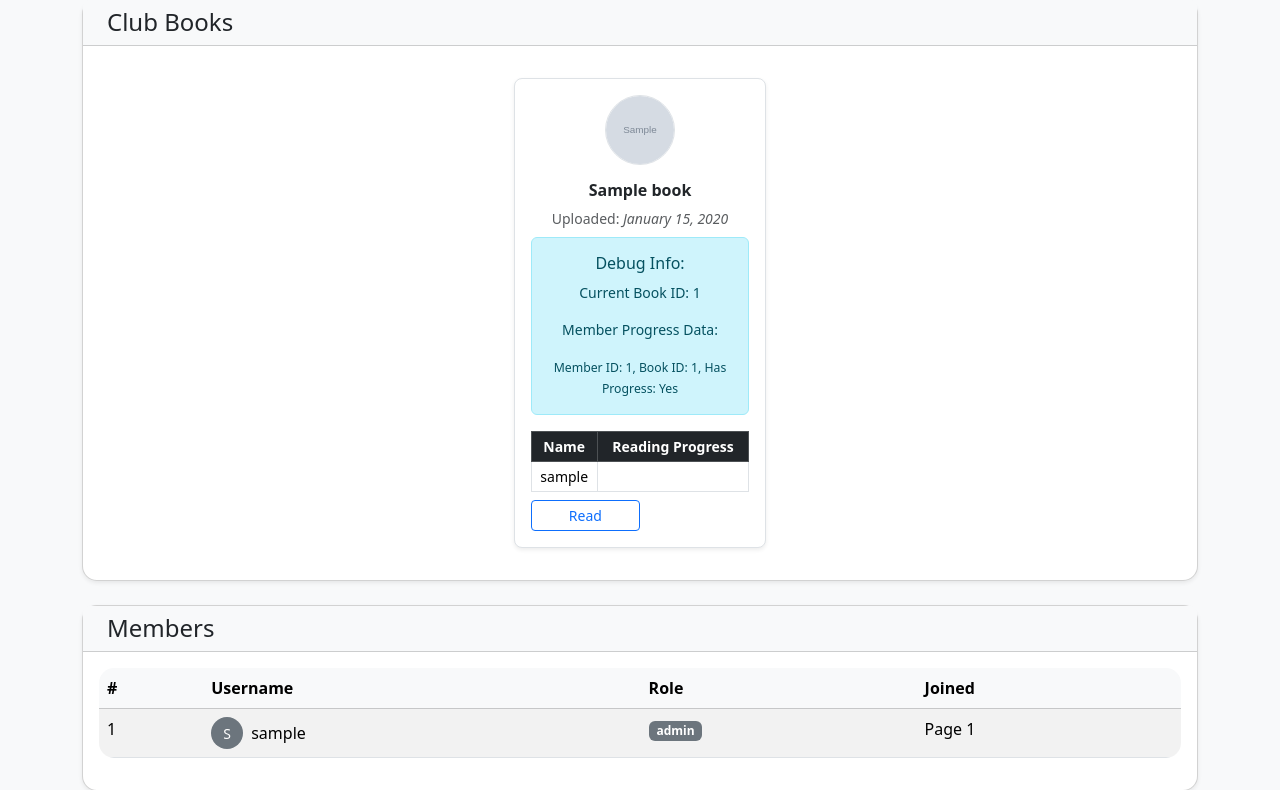
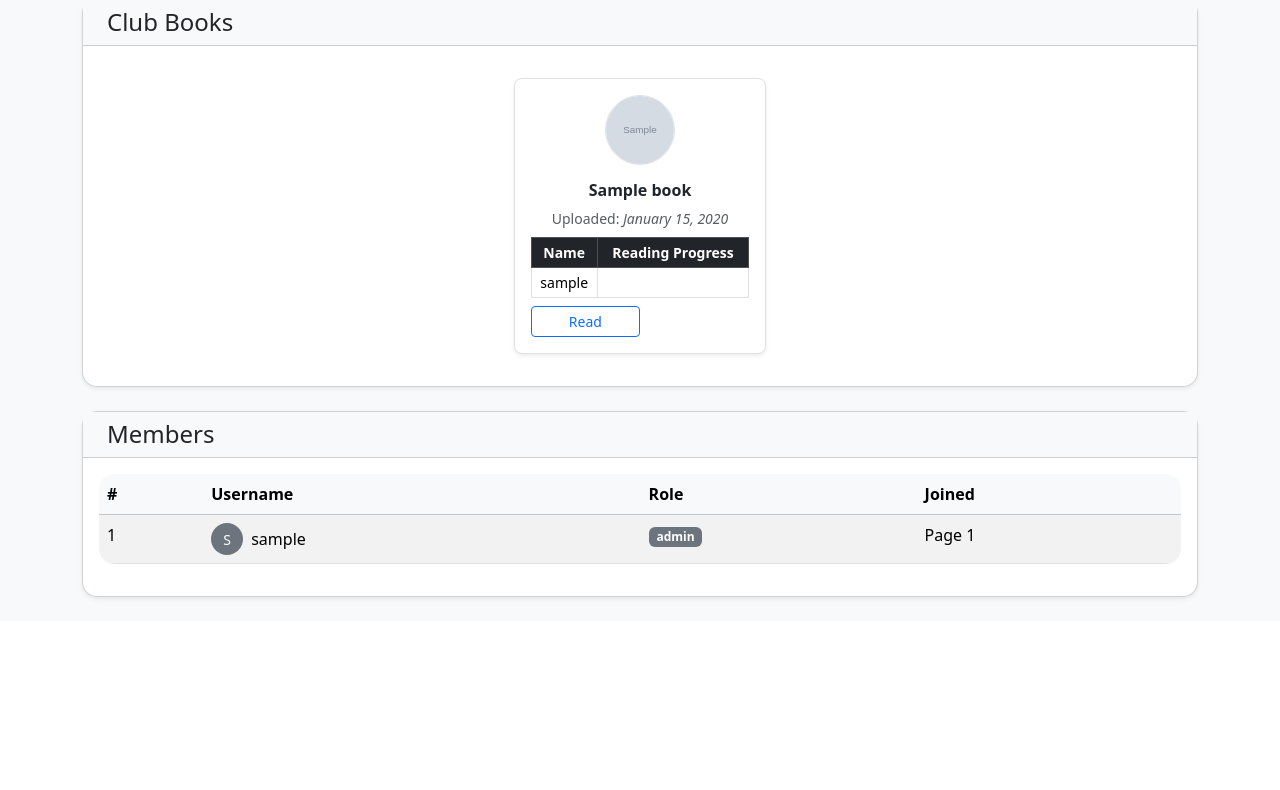
Before and after one commit to keith244/BookByte, a Django app: template templates/bookclubs/book_club_details.html in a window 1280 px wide. Shown: the part 253-1043 px from the top of the page. After the commit the page ends 853 px from the top, so only its background shows below. Run offline with Django 5.2, Linux system fonts and the light colour scheme; the template is opened without the code that fills it: most values are stand-ins (such as "Sample title", 1, 10 or a date in 2020); grey boxes marked "Sample" are stand-in pictures; some libraries are stand-ins or nearby versions.

Commit message:
Updated requirements.txt

```diff
--- a/templates/bookclubs/book_club_details.html
+++ b/templates/bookclubs/book_club_details.html
@@ -53,14 +53,7 @@
                                 <p class="text-muted small mb-2">Uploaded: <i>{{ club_book.added_at|date:"F j, Y" }}</i></p>
 
                                 <div class="table-responsive small">
-                                    <div class="alert alert-info">
-    <h6>Debug Info:</h6>
-    <p>Current Book ID: {{ club_book.book.pk }}</p>
-    <p>Member Progress Data:</p>
-    {% for mp in member_book_progress %}
-        <small>Member ID: {{ mp.member_id }}, Book ID: {{ mp.book_id }}, Has Progress: {% if mp.progress %}Yes{% else %}No{% endif %}</small><br>
-    {% endfor %}
-</div>
+
                                     <table class="table table-sm table-bordered mb-2">
                                         <thead class="table-dark">
                                             <tr>
```
Also changed, not shown: requirements.txt (+1 -42 lines).
